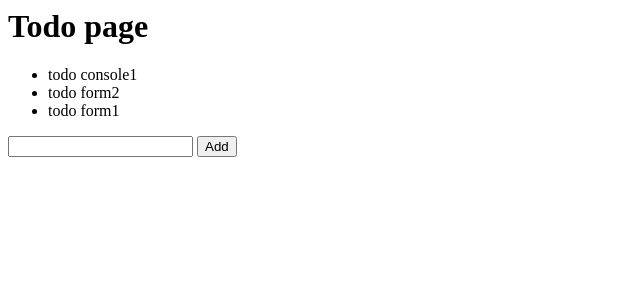
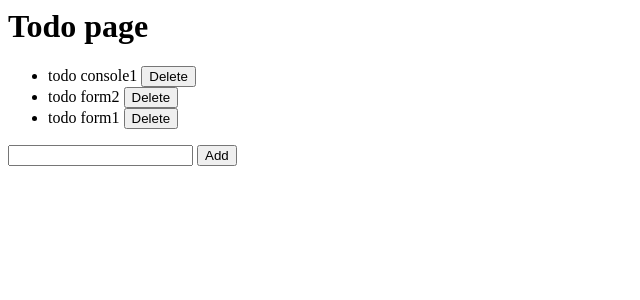
Before and after one commit to ananasB/editdojo, a Django app: page /todo/ in a window 1280 px wide. Shown: the top 300 px of the page, without its empty margins (0-640 px from the left). Run offline with Django 3.2, Linux system fonts and the light colour scheme; data comes from the database, SQL or seed files in the repository; both versions use the stored data as it was after the commit.

Commit message:
Delete todo

```diff
--- a/editdojo_project/urls.py
+++ b/editdojo_project/urls.py
@@ -16,11 +16,12 @@ Including another URLconf
 from django.contrib import admin
 from django.urls import path
 from hello.views import myView
-from todo.views import todoView, addTodo
+from todo.views import todoView, addTodo, deleteTodo
 
 urlpatterns = [
     path('admin/', admin.site.urls),
     path('hello/', myView),
     path('todo/', todoView),
     path('addTodo/', addTodo),
+    path('deleteTodo/<int:todo_id>/', deleteTodo),
 ]
--- a/templates/todo.html
+++ b/templates/todo.html
@@ -7,7 +7,13 @@
 
 <ul>
 	{% for todo_item in all_items %}
-		<li>{{ todo_item.content }}</li>
+		<li>{{ todo_item.content }}
+			<form action="/deleteTodo/{{todo_item.id}}/"
+				style="display: inline;"
+				method="post">{% csrf_token %}
+				<input type="submit" value="Delete">
+			</form>
+		</li>
 	{% endfor %}
 </ul>
 
--- a/todo/views.py
+++ b/todo/views.py
@@ -10,3 +10,8 @@ def addTodo(request):
 	new_item = TodoItem(content = request.POST['content'])
 	new_item.save()
 	return HttpResponseRedirect('/todo/')
+
+def deleteTodo(request, todo_id):
+	item_to_delete = TodoItem.objects.get(id=todo_id)
+	item_to_delete.delete()
+	return HttpResponseRedirect('/todo/')
```
Also changed, not shown: db.sqlite3.
